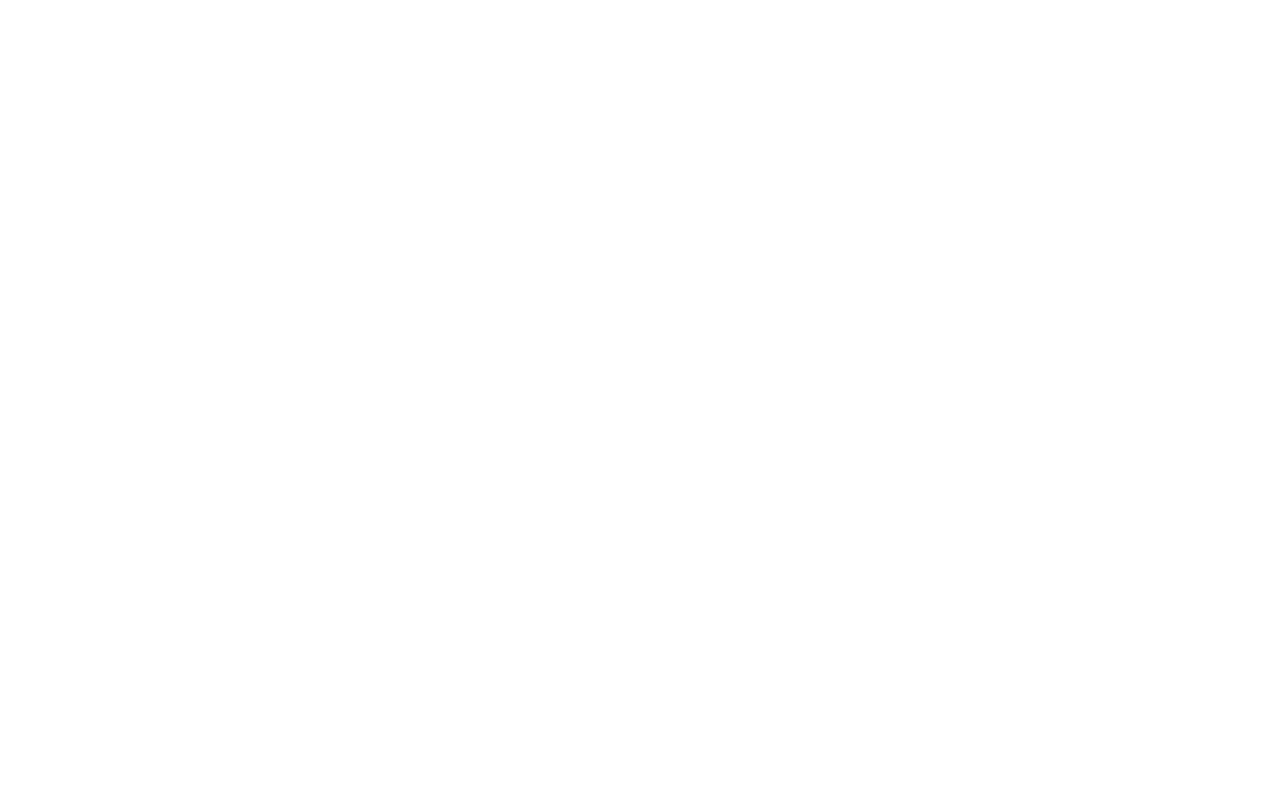
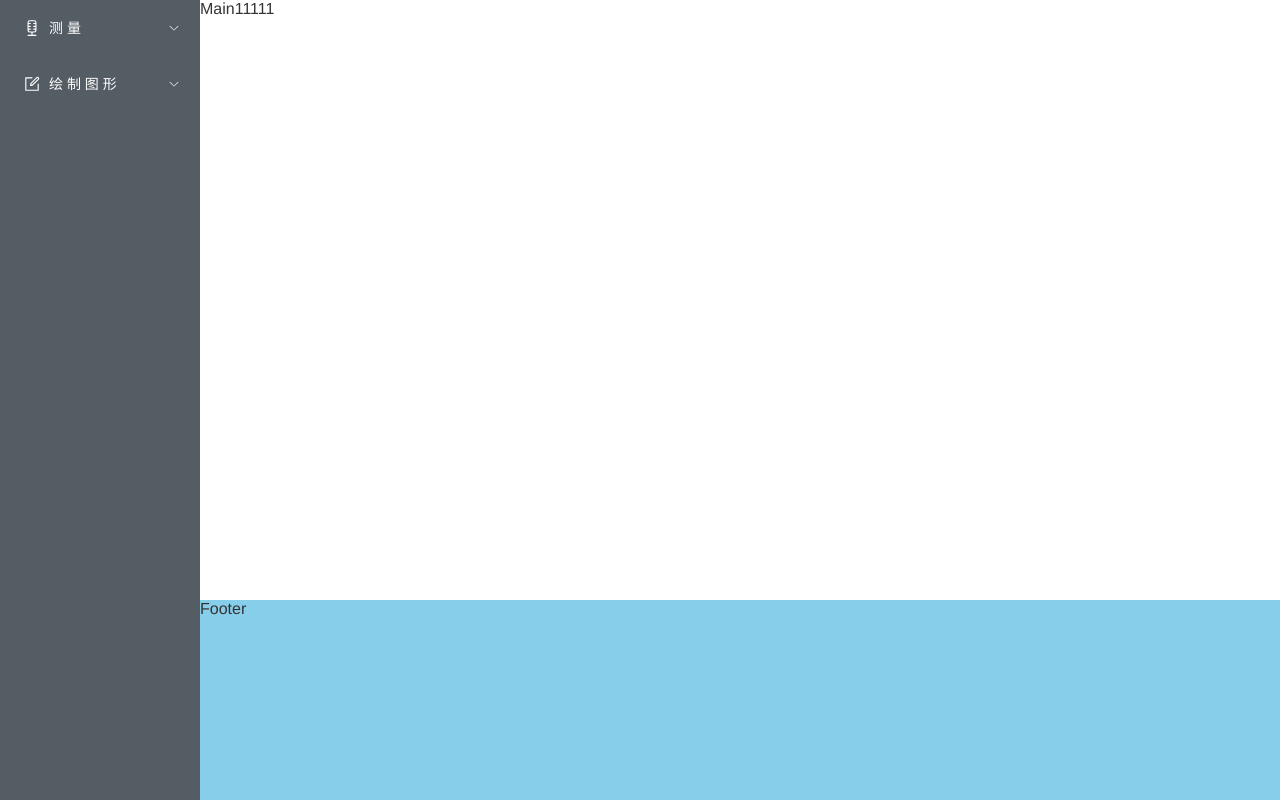
Before and after one commit to wozaicik/vite-rdasbc, a Vue app: page /#/home in a window 1280 px wide. Before the commit this address had no page. Built offline with nearby package versions, Linux system fonts and the light colour scheme.

Commit message:
左侧功能菜单的实现

```diff
--- /dev/null
+++ b/src/api/constants.js
@@ -0,0 +1,25 @@
+// 存放常量数据
+
+export const leftAsideOptions = [
+  {
+    id: 'A001',
+    name: '测 量',
+    icon: 'Mic',
+    children: [
+      { id: 'A001001', name: '两点距离', path: '/home/twoPointDistance', icon: 'Minus' },
+      { id: 'A001002', name: '多点距离', path: '/home/multipointDistance', icon: 'Share' },
+      { id: 'A001003', name: '计算面积', path: '/home/area', icon: 'FullScreen' }
+    ]
+  },
+  {
+    id: 'B001',
+    name: '绘 制 图 形',
+    icon: 'Edit',
+    children: [
+      { id: 'B001001', name: '添 加 地 标', path: '/home/addPoint', icon: 'Location' },
+      { id: 'B001002', name: '绘 制 线 条', path: '/home/addPolyline', icon: 'Share' },
+      { id: 'B001003', name: '绘制多边形', path: '/home/addPolygon', icon: 'Crop' },
+      { id: 'B001004', name: '绘制多面体', path: '/home/addPolyhedron', icon: 'Box' }
+    ]
+  }
+]
--- a/src/layout/components/left-aside.vue
+++ b/src/layout/components/left-aside.vue
@@ -5,27 +5,29 @@
         class="el-menu-vertical-demo"
         default-active="2"
         text-color="#fff"
+        unique-opened
+        router
     >
-        <el-sub-menu index="1">
+        <el-sub-menu v-for="sub in leftAsideOptions" :key="sub.id" :index="sub.id">
             <template #title>
-                <el-icon><location /></el-icon>
-                <span>Navigator One</span>
+                <el-icon><component :is="sub.icon" /></el-icon>
+                <span>{{sub.name}}</span>
             </template>
-            <el-menu-item index="1-1">item one</el-menu-item>
-            <el-menu-item index="1-2">item two</el-menu-item>
+            <el-menu-item v-for="item in sub.children" :key="item.id" :index="item.path">
+                <el-icon><component :is="item.icon" /></el-icon>
+                <span>{{item.name}}</span>
+            </el-menu-item>
         </el-sub-menu>
     </el-menu>
 </template>
 
-<script>
-
+<script setup>
+import { leftAsideOptions } from '@/api/constants.js'
 </script>
 
 <style lang="scss" scoped>
 .el-menu{
-    .el-sub-menu{
-        height: 100%;
-        width: 200px;
-    }
+    border: 0;
+    height: 100%;
 }
 </style>
--- a/src/layout/index.vue
+++ b/src/layout/index.vue
@@ -8,7 +8,7 @@
           <el-main>Main11111</el-main>
           <el-footer>Footer</el-footer>
         </el-container>
-        <el-aside width="200px">Aside</el-aside>
+        <el-aside width="200px" v-if="false">Aside</el-aside>
       </el-container>
     </div>
   </template>
@@ -41,7 +41,9 @@
         .el-footer{
             padding: 0;
             margin: 0;
+            height: 200px;
             overflow: hidden;
+            background-color: skyblue;
         }
     }
 }
--- a/src/router/index.js
+++ b/src/router/index.js
@@ -3,7 +3,21 @@
 const Layout = () => import('../layout/index.vue')
 
 const routes = [
-  { path: '/', component: Layout }
+  {
+    path: '/',
+    component: Layout,
+    redirect: '/home',
+    children: [
+      {
+        path: '/home',
+        component: Layout
+      },
+      {
+        path: '/home/:id',
+        component: Layout
+      }
+    ]
+  }
 ]
 
 // 创建路由实例
```
Also changed, not shown: 界面设计.png.
